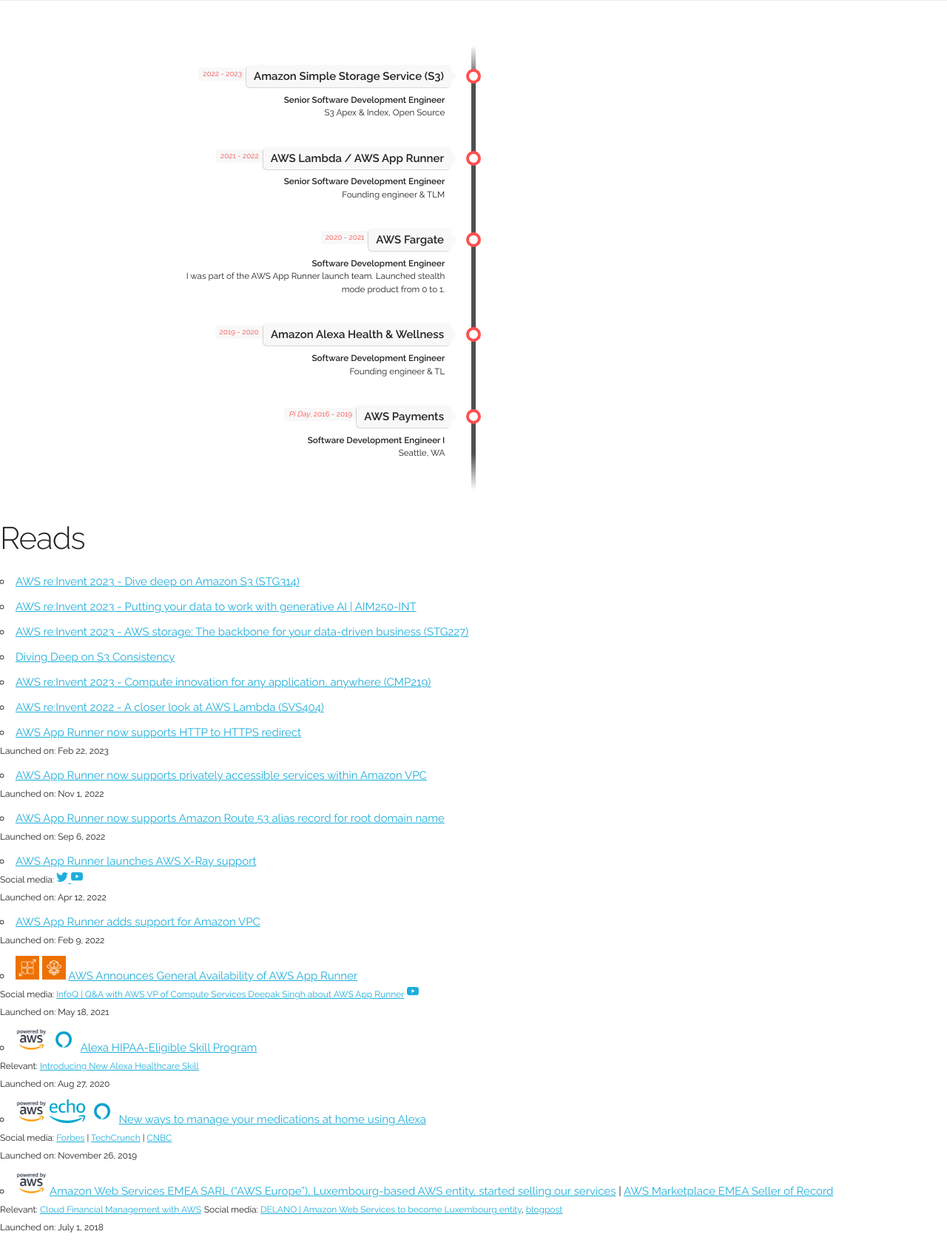
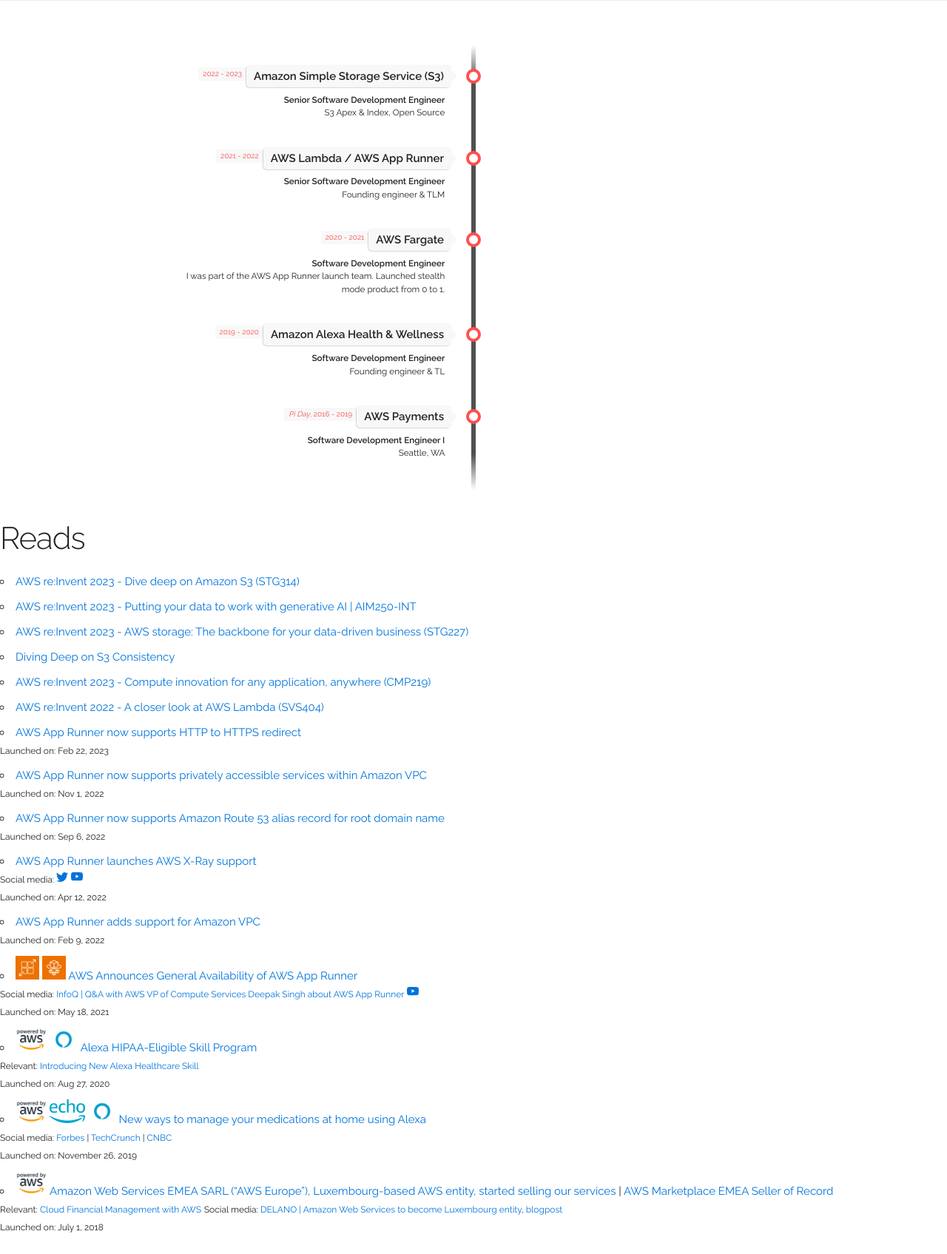
Before and after one commit to gfw001/gfw001.github.io, a Jekyll site: the page resume.html, which Jekyll copies as it is, in a window 1280 px wide. Shown: the whole page at 74% size. Built offline with Jekyll 4.4.1, drawn with Linux system fonts in a browser that asks for light colours.

Commit message:
Update resume.html

```diff
--- a/resume.html
+++ b/resume.html
@@ -32,6 +32,18 @@
 <!-- Timeline
 –––––––––––––––––––––––––––––––––––––––––––––––––– -->
 <link rel="stylesheet" href=/libs/external/timeline.css>
+
+<style>
+  a {
+    transition: color 200ms ease;
+    text-decoration: none;
+    color: rgb(0, 116, 219);
+  }
+
+  a:hover {
+    color: rgba(20, 20, 20, 0.6);
+  }
+</style>
 
 </head>
 
```
